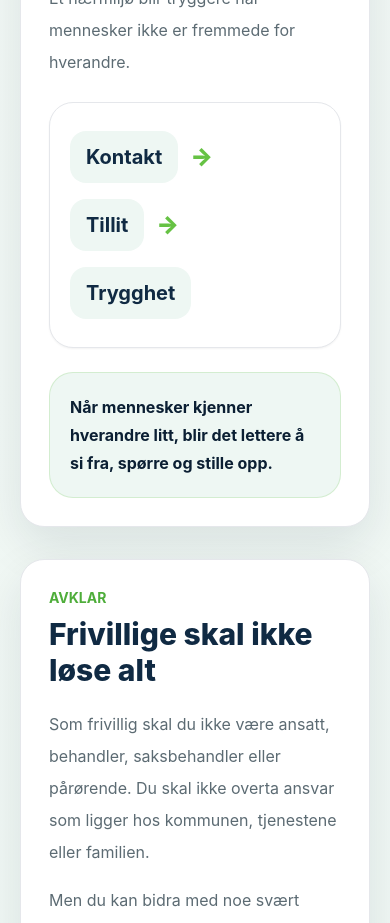
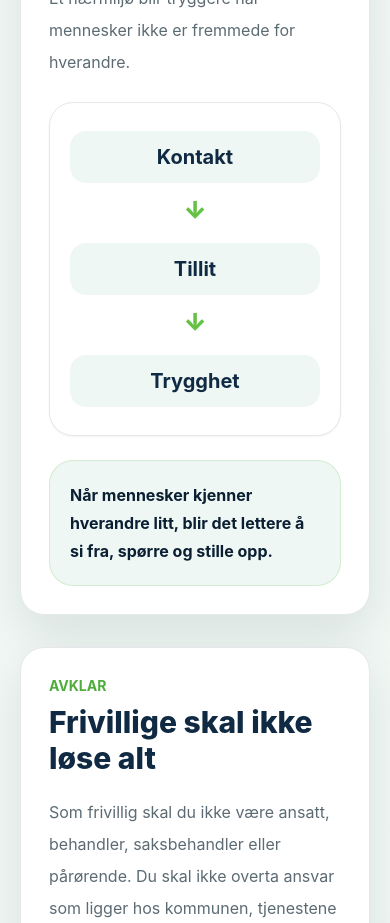
Before and after one commit to aogaa/vafskurs, a React (Vite) app: page /moduler/modul-1 in a window 390 px wide. Shown: the part 2940-3863 px from the top of the page. Built offline with nearby package versions, Linux system fonts and the light colour scheme.

Commit message:
endret element i modul 1

```diff
--- a/src/components/modules/ModuleOne.tsx
+++ b/src/components/modules/ModuleOne.tsx
@@ -117,18 +117,23 @@ function StepChain() {
       {steps.map((step, index) => (
         <li
           key={step}
-          className="inline-flex w-full items-center gap-3 py-2 text-xl font-bold text-ink sm:w-auto sm:py-0 sm:text-2xl"
+          className="flex w-full flex-col items-center gap-3 py-2 text-xl font-bold text-ink sm:inline-flex sm:w-auto sm:flex-row sm:py-0 sm:text-2xl"
         >
-          <span className="rounded-2xl bg-mist px-4 py-3">
+          <span className="w-full rounded-2xl bg-mist px-4 py-3 text-center sm:w-auto">
             {step}
           </span>
           {index < steps.length - 1 ? (
-            <span
-              className="text-2xl font-black text-pine sm:px-2"
-              aria-hidden="true"
-            >
-              →
-            </span>
+            <>
+              <span className="text-2xl font-black text-pine sm:hidden" aria-hidden="true">
+                ↓
+              </span>
+              <span
+                className="hidden text-2xl font-black text-pine sm:inline sm:px-2"
+                aria-hidden="true"
+              >
+                →
+              </span>
+            </>
           ) : null}
         </li>
       ))}
```
